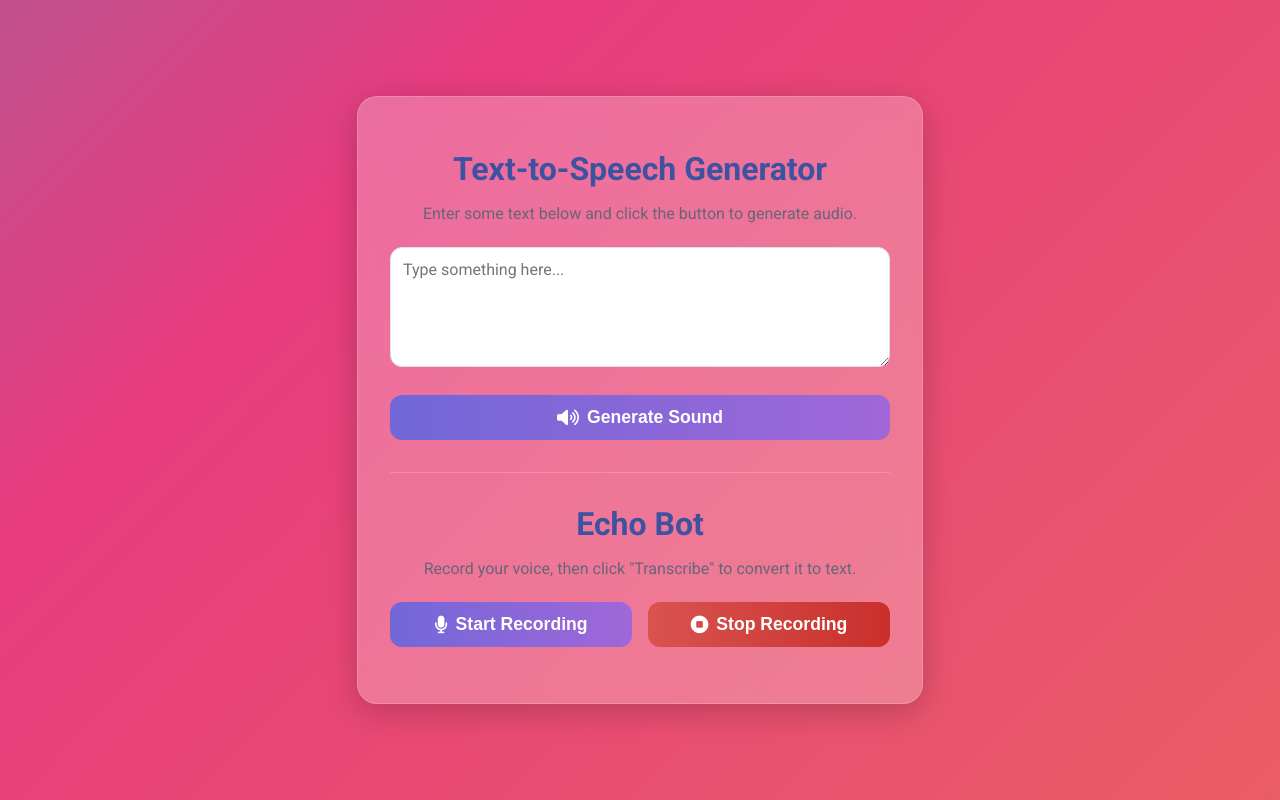
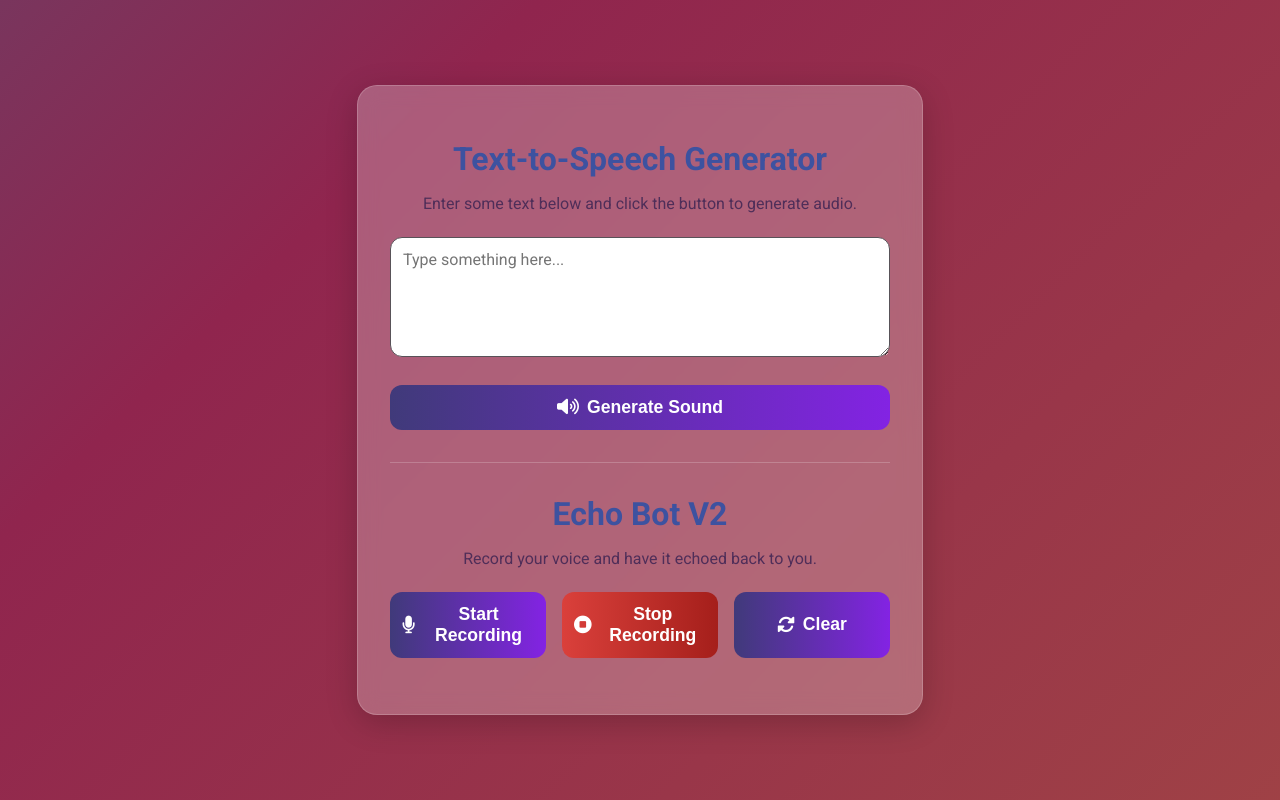
Before and after one commit to Ayu-shTiwari/VoiceFlow, a FastAPI app: page / in a window 1280 px wide. Run offline with FastAPI, Linux system fonts and the light colour scheme.

Commit message:
Echo Bot V2 : recorded audio is transcribed and echoed back using Ai Voice

```diff
--- a/app.py
+++ b/app.py
@@ -7,8 +7,6 @@ from fastapi.templating import Jinja2Templates
 from fastapi.staticfiles import StaticFiles
 from pydantic import BaseModel
 from dotenv import load_dotenv
-import shutil
-import uuid
 import assemblyai as aai
 
 
@@ -26,7 +24,24 @@ app.mount("/static", StaticFiles(directory="static"), name="static")
 templates = Jinja2Templates(directory="templates")
 
 
-                 # --- Pydantic Model for Request Body ---
+
+                # --- 2. API KEY CONFIGURATION ---
+
+# --- Murf AI API Configuration ---
+MURF_API_URL = "https://api.murf.ai/v1/speech/generate"
+MURF_API_KEY = os.getenv("MURF_API_KEY")
+if not MURF_API_KEY:
+    raise RuntimeError("MURF_API_KEY not found in .env file. Please add it.")
+
+# --- AssemblyAI API Configuration ---
+ASSEMBLYAI_API_KEY = os.getenv("ASSEMBLYAI_API_KEY")
+if not ASSEMBLYAI_API_KEY:
+    raise RuntimeError("ASSEMBLYAI_API_KEY not found in .env file.")
+else:
+    aai.settings.api_key = ASSEMBLYAI_API_KEY
+
+        # --- 3. Pydantic Model for Request Body ---
+
 # This defines the expected structure of the JSON data for our endpoint.
 # It ensures that any request to /tts/generate must have a "text" field.
 class TTSRequest(BaseModel):
@@ -36,15 +51,6 @@ class TTSRequest(BaseModel):
     quality: str = "high"    # Optional: set a default quality
     style: str = "newscast"  # Optional: set a default style
 
-
-                # --- Murf AI API Configuration ---
-MURF_API_URL = "https://api.murf.ai/v1/speech/generate"
-API_KEY = os.getenv("MURF_API_KEY")
-
-# Check if the API key is loaded
-if not API_KEY:
-    raise RuntimeError("MURF_API_KEY not found in .env file. Please add it.")
-
 @app.get("/",response_class=HTMLResponse)
 async def read_root(request: Request):
     """
@@ -53,7 +59,9 @@ async def read_root(request: Request):
     """
     return templates.TemplateResponse("index.html", {"request": request})
 
-                # --- API Endpoint for Text-to-Speech ---
+
+                    # ---4 API Endpoint for Text-to-Speech ---
+
 @app.post("/tts/generate")
 async def generate_tts(request_body: TTSRequest):
     """
@@ -63,7 +71,7 @@ async def generate_tts(request_body: TTSRequest):
     # 1. Set up the headers for the Murf API request
     headers = {
         "Content-Type": "application/json",
-        "api-key": API_KEY
+        "api-key": MURF_API_KEY
     }
 
     # 2. Create the payload with the data from our endpoint's request
@@ -103,17 +111,7 @@ async def generate_tts(request_body: TTSRequest):
         print(f"An unexpected error occurred: {e}")
         raise HTTPException(status_code=500, detail=f"An internal server error occurred: {str(e)}")
 
-#                        --- NEW ENDPOINT FOR TRANSCRIBING AUDIO ---
-
-ASSEMBLYAI_API_KEY= os.getenv("ASSEMBLYAI_API_KEY")
-if not ASSEMBLYAI_API_KEY:
-    raise RuntimeError("ASSEMBLYAI_API_KEY not found in .env file.")
-else: aai.settings.api_key = ASSEMBLYAI_API_KEY
-
-@app.get("/",response_class=HTMLResponse)
-async def read_root(request: Request):
-    """serves the main index.html page"""
-    return templates.TemplateResponse("index.html", {"request": request})
+#  --- NEW ENDPOINT FOR TRANSCRIBING AUDIO ---
 
 @app.post("/transcribe/file")
 async def transcribe_audio(audio_file: UploadFile = File(...)):
@@ -134,3 +132,48 @@ async def transcribe_audio(audio_file: UploadFile = File(...)):
         # Handle any errors that occur during transcription
         print(f"Internal Server Error occured: {e}")
         raise HTTPException(status_code=500, detail=f"An internal server error: {str(e)}")
+
+# --- NEW ECHO BOT ENDPOINT ---
+@app.post("/tts/echo")
+async def tts_echo(audio_file: UploadFile = File(...)):
+    """
+        Receives audio, transcribes it, generates new speech, and returns the new audio URL.
+    """
+    try:
+        # --- Step 1: Transcribe the incoming audio ---
+        audio_data = await audio_file.read()
+        transcriber = aai.Transcriber()
+        transcript = transcriber.transcribe(audio_data)
+
+        if transcript.status == aai.TranscriptStatus.error:
+            raise HTTPException(status_code=500, detail=f"Transcription failed: {transcript.error}")
+        transcribed_text = transcript.text
+        if not transcribed_text:
+            raise HTTPException(status_code=400, detail="No speech detected for transcription.")
+
+        # step 2: Generate new speech from the transcribed text using murf ai ---
+        headers = {
+            "Content-Type": "application/json",
+            "api-key": MURF_API_KEY
+        }
+        payload = {
+            "text": transcribed_text,
+            "voice_id": "en-US-miles",  # Default voice
+            "format": "mp3",             # Default format
+            "quality": "high",           # Default quality
+            "style": "newscast"          # Default style
+        }
+        response = requests.post(MURF_API_URL, headers=headers, json=payload)
+        response.raise_for_status()  # Raise an error for bad responses
+
+        murf_response_data = response.json()
+        if "audioFile" in murf_response_data:
+            # 7. Return the successful response
+            return {"audioUrl": murf_response_data["audioFile"]}
+        else:
+            # Handle cases where the API call was successful but didn't return a file
+            raise HTTPException(status_code=500, detail="Murf API did not return an audio file Url.")
+
+    except Exception as e:
+        print(f"Internal Server Error occurred: {e}")
+        raise HTTPException(status_code=500, detail=f"An internal server error occurred: {str(e)}")
--- a/static/script.js
+++ b/static/script.js
@@ -1,6 +1,6 @@
 document.addEventListener('DOMContentLoaded', () => {
 
-    // --- SECTION 1: TEXT-TO-SPEECH (No changes here) ---
+    // --- SECTION 1: TEXT-TO-SPEECH ---
     const ttsForm = document.getElementById('tts-form');
     const textInput = document.getElementById('text-input');
     const generateButton = document.getElementById('generate-button');
@@ -11,19 +11,19 @@ document.addEventListener('DOMContentLoaded', () => {
 
     let audioContext;
     let analyser;
-    let source;
 
-    function setupAudioContext() {
+    function setupAudioContext(audioElement) {
         if (!audioContext) {
             audioContext = new (window.AudioContext || window.webkitAudioContext)();
+        }
+        const source = audioContext.createMediaElementSource(audioElement);
         analyser = audioContext.createAnalyser();
-            source = audioContext.createMediaElementSource(audioPlayer);
         source.connect(analyser);
         analyser.connect(audioContext.destination);
     }
-    }
 
     function draw() {
+        if (!analyser) return;
         requestAnimationFrame(draw);
         const bufferLength = analyser.frequencyBinCount;
         const dataArray = new Uint8Array(bufferLength);
@@ -55,8 +55,6 @@ document.addEventListener('DOMContentLoaded', () => {
             return;
         }
         generateButton.disabled = true;
-        audioPlayer.style.display = 'none';
-        canvas.style.display = 'none';
         loader.style.display = 'flex';
         try {
             const response = await fetch('/tts/generate', {
@@ -64,37 +62,31 @@ document.addEventListener('DOMContentLoaded', () => {
                 headers: { 'Content-Type': 'application/json' },
                 body: JSON.stringify({ text: text }),
             });
-            if (!response.ok) {
-                const errorData = await response.json();
-                throw new Error(errorData.detail || 'An unknown error occurred.');
-            }
+            if (!response.ok) throw new Error((await response.json()).detail);
             const data = await response.json();
-            const audioUrl = data.audioUrl;
-            audioPlayer.src = audioUrl;
+            audioPlayer.src = data.audioUrl;
             audioPlayer.crossOrigin = "anonymous";
             audioPlayer.style.display = 'block';
             canvas.style.display = 'block';
-            setupAudioContext();
+            setupAudioContext(audioPlayer);
             draw();
             audioPlayer.play();
         } catch (error) {
-            console.error('Error:', error);
-            alert(`Error: ${error.message}`);
+            alert(error.message);
         } finally {
             generateButton.disabled = false;
             loader.style.display = 'none';
         }
     });
 
-
+    // --- SECTION 2: ECHO BOT LOGIC ---
     const startButton = document.getElementById('start-recording-button');
     const stopButton = document.getElementById('stop-recording-button');
     const echoAudioPlayer = document.getElementById('echo-audio-player');
-
-    // FIXED: Get references to the transcribe elements
-    const transcribeSection = document.querySelector('.transcribe-section');
-    const transcribeButton = document.getElementById('transcribe-button');
-    const transcribeStatus = document.getElementById('transcribe-status');
+    const echoSection = document.querySelector('.echo-section') || document.querySelector('.echo-audio-section');
+    const echoButton = document.getElementById('echo-button');
+    const echoStatus = document.getElementById('echo-status');
+    const resetButton = document.getElementById('reset-button');
 
     let mediaRecorder;
     let audioChunks = [];
@@ -103,101 +95,103 @@ document.addEventListener('DOMContentLoaded', () => {
 
     echoAudioPlayer.style.display = 'none';
     stopButton.disabled = true;
-    transcribeSection.style.display = 'none'; // Hide transcribe section initially
+    if(echoSection) echoSection.style.display = 'none';
 
-
-    startButton.addEventListener('click', async() => {
+    startButton.addEventListener('click', async () => {
         try {
             stream = await navigator.mediaDevices.getUserMedia({ audio: true });
-
             startButton.disabled = true;
             stopButton.disabled = false;
             startButton.classList.add('recording');
+            if(echoSection) echoSection.style.display = 'none';
             echoAudioPlayer.style.display = 'none';
-            transcribeSection.style.display = 'none'; // Show transcribe section when recording starts
-            audioChunks = []; // Clear previous recording chunks
+            audioChunks = [];
 
-            const options = { mimeType: 'audio/webm;codecs=opus' };
-            mediaRecorder = new MediaRecorder(stream, options);
+            mediaRecorder = new MediaRecorder(stream, { mimeType: 'audio/webm;codecs=opus' });
 
             mediaRecorder.addEventListener('dataavailable', event => {
-                if (event.data.size > 0) {
-                    audioChunks.push(event.data);
-                }
+                if (event.data.size > 0) audioChunks.push(event.data);
             });
 
-            mediaRecorder.start();
+            mediaRecorder.onstop = () => {
+                recordedAudioBlob = new Blob(audioChunks, { type: 'audio/webm' });
+                if(echoSection) echoSection.style.display = 'block';
+                if(echoStatus) echoStatus.textContent = 'Recording ready. Click "Echo Voice".';
+
+                startButton.disabled = false;
+                stopButton.disabled = true;
+                startButton.classList.remove('recording');
+                stream.getTracks().forEach(track => track.stop());
+            };
+
+            // --- FIXED: Start recording with a timeslice ---
+            // This forces the 'dataavailable' event to fire every 250ms,
+            // ensuring we capture audio chunks reliably.
+            mediaRecorder.start(250);
+
         } catch (error) {
-            console.error("Error accessing microphone:", error);
-            alert("Could not access microphone. Please ensure you have given permission.");
+            alert("Could not access microphone. Please ensure you have given permission in your browser settings.");
         }
     });
 
     stopButton.addEventListener('click', () => {
         if (mediaRecorder && mediaRecorder.state === "recording") {
-            // Create a promise that resolves when the 'stop' event fires
-            const stopped = new Promise((resolve, reject) => {
-                mediaRecorder.onstop = resolve;
-                mediaRecorder.onerror = event => reject(event.name);
+            mediaRecorder.stop();
+        }
     });
 
-            // This function will run after the recorder has fully stopped
-            const handleStop = () => {
-                recordedAudioBlob = new Blob(audioChunks, { type: 'audio/webm' });
-                const audioUrl = URL.createObjectURL(recordedAudioBlob);
+    resetButton.addEventListener('click', () => {
+        // Stop recording if it's in progress
+        if (mediaRecorder && mediaRecorder.state === "recording") {
+            mediaRecorder.stop();
+        }
+        // Hide the echo section and player
+        if(echoSection) echoSection.style.display = 'none';
+        echoAudioPlayer.style.display = 'none';
+        echoAudioPlayer.src = ''; // Clear the audio source
 
-                echoAudioPlayer.src = audioUrl;
-                echoAudioPlayer.style.display = 'block';
-                transcribeSection.style.display = 'block'; // Show transcribe section after recording stops
-                transcribeStatus.textContent = ''; // Clear previous transcribe status
-
+        // Reset button states
         startButton.disabled = false;
         stopButton.disabled = true;
         startButton.classList.remove('recording');
-            };
 
-            // Wait for the 'stopped' promise to resolve, then handle it
-            stopped.then(handleStop);
-
-            // Stop the recorder and the microphone stream
-            mediaRecorder.stop();
-            stream.getTracks().forEach(track => track.stop());
-        }
+        // Clear data
+        recordedAudioBlob = null;
+        audioChunks = [];
     });
 
-    // --- SECTION 3: transcribe BUTTON LOGIC  ---
-    transcribeButton.addEventListener('click', async () => {
-        if (!recordedAudioBlob) {
-            alert('No recording available to transcribe.');
+    echoButton.addEventListener('click', async () => {
+        if (!recordedAudioBlob || recordedAudioBlob.size === 0) {
+            alert("No recording available or recording is empty.");
             return;
         }
-        // create form data object to send the audio file
         const formData = new FormData();
         formData.append('audio_file', recordedAudioBlob, 'recording.webm');
-        transcribeStatus.textContent = 'transcribing... please wait.';
-        transcribeButton.disabled = true;
+
+        if(echoStatus) echoStatus.textContent = "Echoing... please wait.";
+        echoButton.disabled = true;
+
         try {
-            const response = await fetch('/transcribe/file',{
+            const response = await fetch('/tts/echo', {
                 method: 'POST',
-                body: formData, // send the form data
+                body: formData,
             });
-
-            if (!response.ok) {
-                const errorData = await response.json();
-                throw new Error(errorData.detail || 'Transcription failed.');
-            }
+            if (!response.ok) throw new Error((await response.json()).detail);
 
             const result = await response.json();
-            textInput.value=result.transcript;
-            // We can also clear the status text now
-            transcribeStatus.textContent = 'Done transcribing.';
-            alert("Transcription successful!");
+            echoAudioPlayer.src = result.audioUrl;
+            echoAudioPlayer.crossOrigin = "anonymous";
+            echoAudioPlayer.style.display = 'block';
+            echoAudioPlayer.play();
+
+            if(echoStatus) echoStatus.textContent = "Echo successful!";
+            setTimeout(() => { if(echoStatus) echoStatus.textContent = ''; }, 4000);
+
         } catch (error) {
-            console.error('transcription error:', error);
-            transcribeStatus.textContent = `transcription failed: ${error.message}`;
-
+            console.error("Echo error:", error);
+            if(echoStatus) echoStatus.textContent = `Error: ${error.message}`;
         } finally {
-            transcribeButton.disabled = false;
+            echoButton.disabled = false;
         }
     });
 });
--- a/static/style.css
+++ b/static/style.css
@@ -9,8 +9,8 @@ body {
     min-height: 100vh;
     margin: 0;
     background-color: #eef2f7;
-    color: #333;
-    background: linear-gradient(-45deg, #ee7752, #e73c7e, #23a6d5, #23d5ab);
+    color: #7a45c5;
+    background: linear-gradient(-45deg, #ab583f, #90254e, #1a799c, #048567);
     background-size: 400% 400%;
     animation: gradient 15s ease infinite;
 }
@@ -51,7 +51,7 @@ h1 {
 }
 
 p {
-    color: #667;
+    color: rgb(79, 46, 89);
     margin-bottom: 1.5em;
 }
 
@@ -59,11 +59,12 @@ textarea {
     width: 100%;
     min-height: 120px;
     margin-bottom: 1.5em;
+    color: #4c5b9b;
     font-size: 1em;
     font-family: 'Roboto', sans-serif; /* Using Roboto here too */
     padding: 12px;
     box-sizing: border-box;
-    border: 1px solid #dce1e7;
+    border: 1px solid #585258;
     border-radius: 12px;
     resize: vertical;
 }
@@ -81,7 +82,7 @@ button {
     font-size: 1.1em;
     font-weight: 600;
     color: #fff;
-    background: linear-gradient(90deg, #7267d8, #a067d8);
+    background: linear-gradient(90deg, #403a7a, #8323e3);
     border: none;
     border-radius: 12px;
     transition: transform 0.2s ease, box-shadow 0.2s ease;
@@ -145,10 +146,10 @@ audio {
     margin-bottom: 1.5em;
 }
 #stop-recording-button {
-    background: linear-gradient(90deg, #d9534f, #c9302c);
+    background: linear-gradient(90deg, #da403b, #a51f1b);
 }
 .recording {
-    background: linear-gradient(90deg,#e74c3c,#c0392b) !important;
+    background: linear-gradient(90deg,#da403b,#a51f1b) !important;
     animation: pulse 1.5s infinite; /* New: Pulse animation for recording state */
 }
 /* The pulsing animation for the recording button */
--- a/templates/index.html
+++ b/templates/index.html
@@ -33,8 +33,8 @@
         <hr>
 
         <!-- ECHO BOT SECTION (Now inside the container) -->
-        <h1>Echo Bot</h1>
-        <p>Record your voice, then click "Transcribe" to convert it to text.</p>
+        <h1>Echo Bot V2</h1>
+        <p>Record your voice and have it echoed back to you.</p>
         <div class="button-group">
             <button id="start-recording-button">
                 <i class="fas fa-microphone"></i>
@@ -44,16 +44,19 @@
                 <i class="fas fa-stop-circle"></i>
                 <span>Stop Recording</span>
             </button>
+            <button id="reset-button">
+                <i class="fas fa-sync-alt"></i>
+                <span>Clear</span>
+            </button>
         </div>
         <audio id="echo-audio-player" controls></audio>
 
-        <!-- --- NEW TRANSCRIBE SECTION --- -->
-        <div class="transcribe-section">
-            <button id="transcribe-button">
+        <div class="echo-section">
+            <button id="echo-button">
                 <i class="fas fa-file-alt"></i>
-                <span>Transcribe Recording</span>
+                <span>Echo voice</span>
             </button>
-            <p id="transcribe-status"></p> <!-- For status messages -->
+            <p id="echo-status"></p> <!-- For status messages -->
         </div>
     </div>
 
```
Also changed, not shown: other parts of static/style.css (+9 -9 lines). Lines whose indentation alone changed are shown as unchanged.
